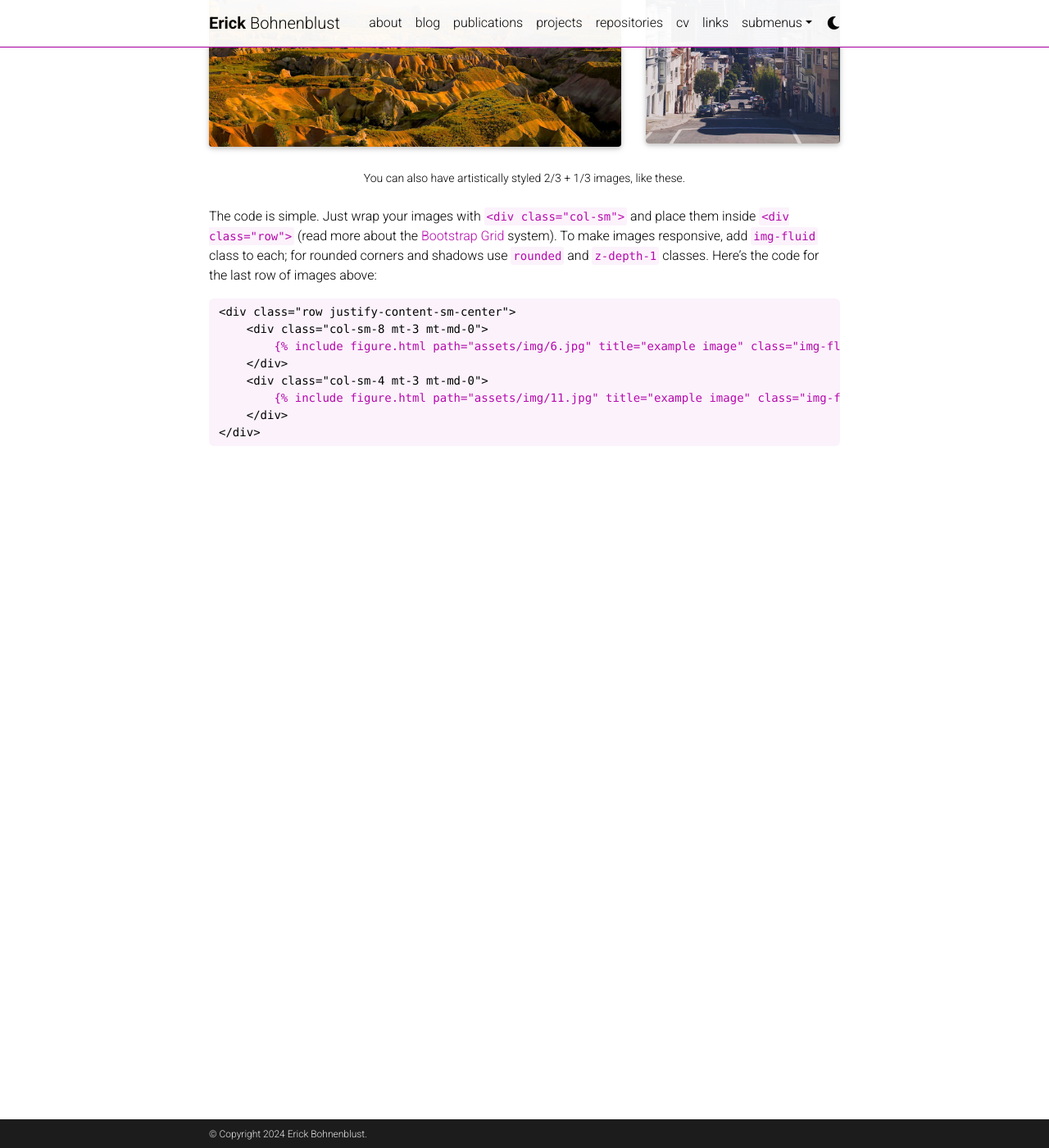
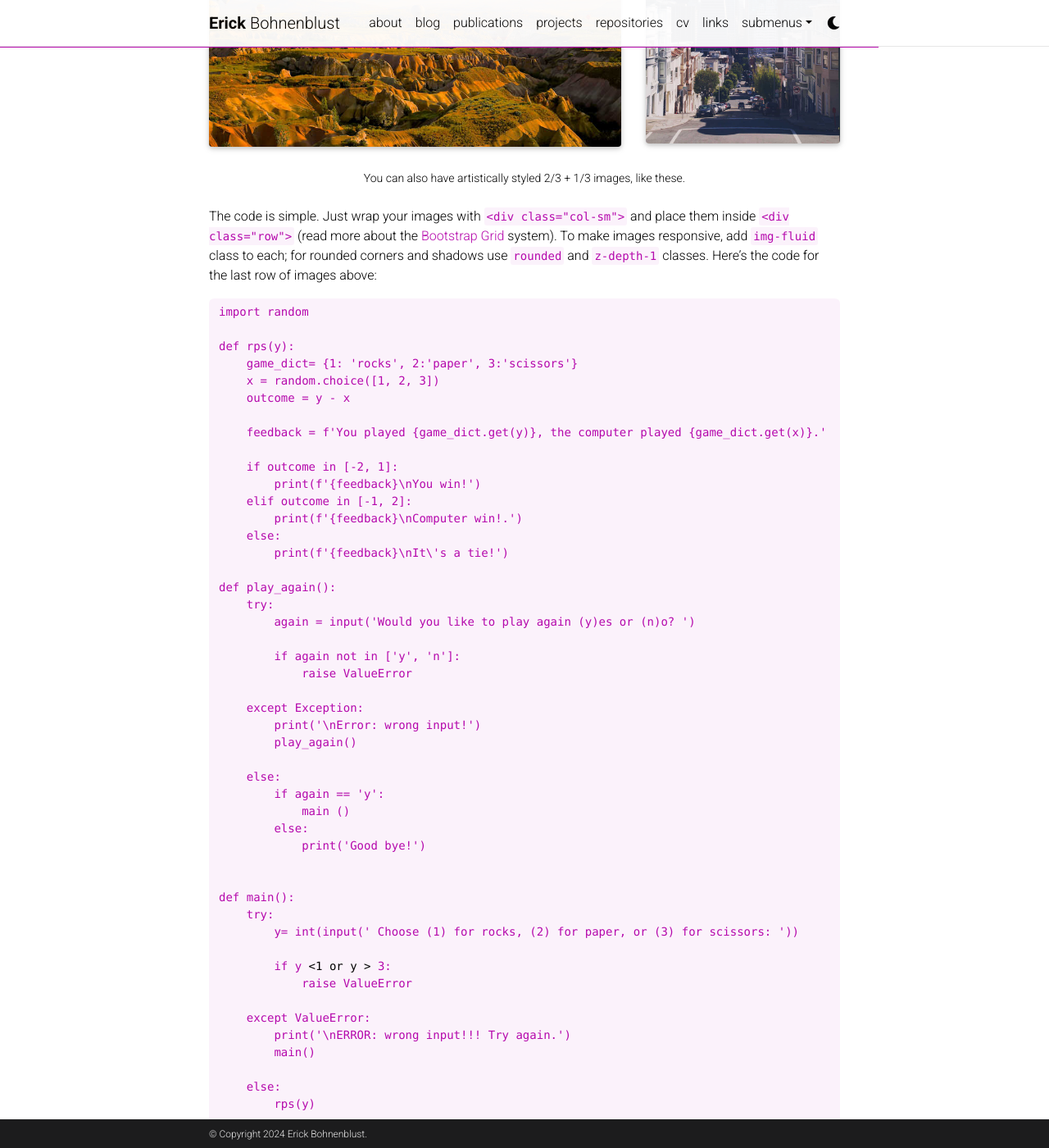
Before and after one commit to ebohnenb/ebohnenb.github.io, a Jekyll site: the page built from _projects/4_project.md, in a window 1280 px wide and 1400 px high, scrolled down 1554 px. Shown: the whole window at 82% size. Built offline with Jekyll 4.4.1, drawn with Linux system fonts in a browser that asks for light colours; full-size pictures stand in for the smaller copies a plugin makes; comment, search, counter and statistics services are not loaded; a style sheet for code colours, icons or effects is not loaded; some of the changed text lies outside the part shown.

Commit message:
Update 4_project.md

````diff
--- a/_projects/4_project.md
+++ b/_projects/4_project.md
@@ -66,13 +66,64 @@ Here's the code for the last row of images above:
 
 {% raw %}
 ```html
-<div class="row justify-content-sm-center">
-    <div class="col-sm-8 mt-3 mt-md-0">
-        {% include figure.html path="assets/img/6.jpg" title="example image" class="img-fluid rounded z-depth-1" %}
-    </div>
-    <div class="col-sm-4 mt-3 mt-md-0">
-        {% include figure.html path="assets/img/11.jpg" title="example image" class="img-fluid rounded z-depth-1" %}
-    </div>
-</div>
+import random
+
+def rps(y):
+    game_dict= {1: 'rocks', 2:'paper', 3:'scissors'}
+    x = random.choice([1, 2, 3])
+    outcome = y - x
+
+    feedback = f'You played {game_dict.get(y)}, the computer played {game_dict.get(x)}.'
+
+    if outcome in [-2, 1]:
+        print(f'{feedback}\nYou win!')
+    elif outcome in [-1, 2]:
+        print(f'{feedback}\nComputer win!.')
+    else:
+        print(f'{feedback}\nIt\'s a tie!')
+
+def play_again():
+    try:
+        again = input('Would you like to play again (y)es or (n)o? ')
+
+        if again not in ['y', 'n']:
+            raise ValueError
+
+    except Exception:
+        print('\nError: wrong input!')
+        play_again()
+
+    else:
+        if again == 'y':
+            main ()
+        else:
+            print('Good bye!')
+
+
+def main():
+    try:
+        y= int(input(' Choose (1) for rocks, (2) for paper, or (3) for scissors: '))
+
+        if y <1 or y > 3:
+            raise ValueError
+
+    except ValueError:
+        print('\nERROR: wrong input!!! Try again.')
+        main()
+
+    else:
+        rps(y)
+
+    finally:
+        play_again()
+
+
+if __name__== '__main__':
+    pass
+
+
+import rps
+
+rps.main()
 ```
 {% endraw %}
````
